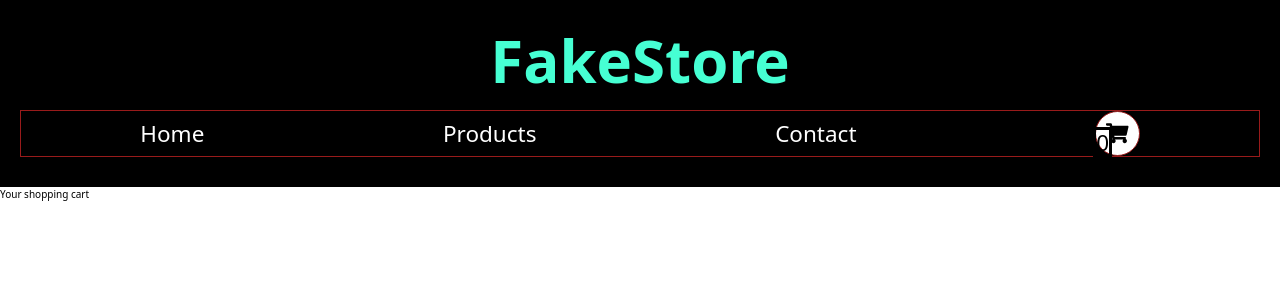
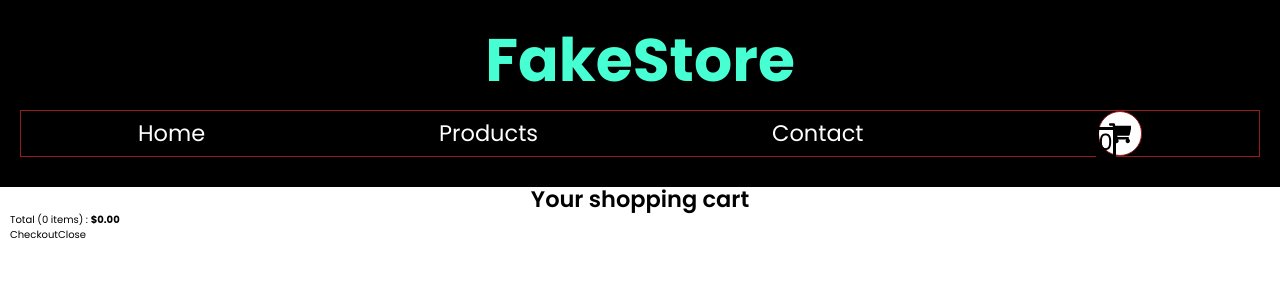
Before and after one commit to presh-031/Fakestore, a React (Create React App) app: page /cart in a window 1280 px wide. Shown: the top 300 px of the page. Built offline with nearby package versions, Linux system fonts and the light colour scheme.

Commit message:
onto styling cart data

```diff
--- /dev/null
+++ b/src/components/CartItem.jsx
@@ -0,0 +1,27 @@
+import { incrementQuantity, decrementQuantity, removeItem } from "../features/cart/cartSlice";
+import { useDispatch } from "react-redux";
+
+import { AiOutlineMinus, AiOutlinePlus } from "react-icons/ai";
+const CartItem = ({ id, image, title, price, quantity = 0 }) => {
+  const dispatch = useDispatch();
+
+  return (
+    <div className="outline mb-16 flex">
+      <div>
+        <img className="h-40 w-auto" src={image} alt="product" />
+      </div>
+      <div>
+        <p>{title}</p>
+        <p>{price}</p>
+        <div>
+          <AiOutlineMinus onClick={() => dispatch(decrementQuantity(id))} />
+          <p>{quantity}</p>
+          <AiOutlinePlus onClick={() => dispatch(incrementQuantity(id))} />
+        </div>
+        <button onClick={() => dispatch(removeItem(id))}>Remove</button>
+      </div>
+    </div>
+  );
+};
+
+export default CartItem;
--- a/src/features/cart/cartSlice.js
+++ b/src/features/cart/cartSlice.js
@@ -1,4 +1,3 @@
-// src/redux/cartSlice.js
 import { createSlice } from "@reduxjs/toolkit";
 
 const cartSlice = createSlice({
--- a/src/index.css
+++ b/src/index.css
@@ -1,3 +1,5 @@
+@import url("https://fonts.googleapis.com/css2?family=Poppins:wght@400;500;600;700;800;900&display=swap");
+
 @tailwind base;
 @tailwind components;
 @tailwind utilities;
@@ -8,6 +10,7 @@
   padding: 0;
   margin: 0;
   box-sizing: border-box;
+  font-family: "Poppins", sans-serif;
 }
 
 :root {
--- a/src/pages/Cart.jsx
+++ b/src/pages/Cart.jsx
@@ -1,12 +1,41 @@
 import { useSelector } from "react-redux";
+import CartItem from "../components/CartItem";
 
 const Cart = () => {
   const cart = useSelector((state) => state.cart);
 
+  // To show total items in cart.
+  const getTotal = () => {
+    let totalQuantity = 0;
+    let totalPrice = 0;
+    cart.forEach((item) => {
+      totalQuantity += item.quantity;
+      totalPrice += item.price * item.quantity;
+    });
+    return { totalPrice, totalQuantity };
+  };
+
   console.log(cart);
   return (
-    <div>
-      <h2>Your shopping cart</h2>
+    <div className="px-4">
+      <h2 className="text-4xl text-center font-semibold">Your shopping cart</h2>
+      <div className="">
+        {cart?.map((item) => (
+          <CartItem
+            key={item.id}
+            id={item.id}
+            image={item.image}
+            title={item.title}
+            price={item.price}
+            quantity={item.quantity}
+          />
+        ))}
+      </div>
+      <p>
+        Total ({getTotal().totalQuantity} items) : <strong>${getTotal().totalPrice.toFixed(2)}</strong>
+      </p>
+      <button>Checkout</button>
+      <button>Close</button>
     </div>
   );
 };
```
